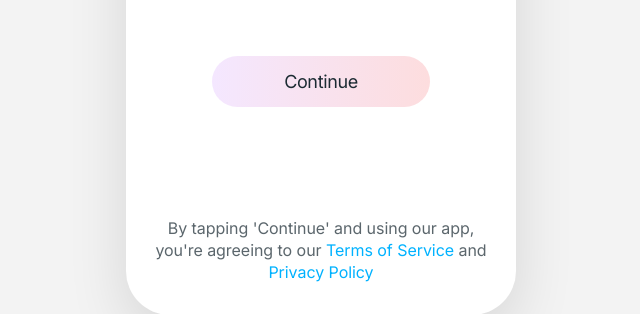
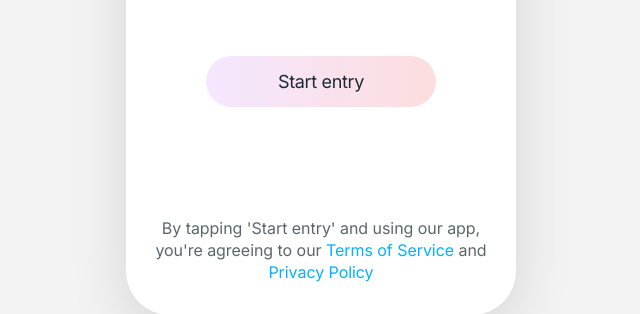
Before and after one commit to augustebruk/margo-basedspace-hack, a React (Vite) app: page / in a window 1280 px wide. Shown: the part 545-859 px from the top of the page, without its empty margins (319-959 px from the left). Built offline with nearby package versions, Linux system fonts and the light colour scheme.

Commit message:
Change button label to 'Start entry'
Rename the call-to-action from 'Continue' to 'Start entry', updating the button text, its aria-label, and the matching reference in the legal copy.

Co-authored-by: Auguste Brukstute <augustebruk@users.noreply.github.com>

```diff
--- a/src/Frame.tsx
+++ b/src/Frame.tsx
@@ -21,7 +21,7 @@ export const Frame = (): JSX.Element => {
         </h1>
 
         {/* Flexible spacer keeps the blob vertically centered between the
-            title and the Continue button, matching the mobile mockup. */}
+            title and the Start entry button, matching the mobile mockup. */}
         <div className="flex w-full flex-1 items-center justify-center">
           <div
             className="relative w-60 h-60 max-w-[80%] aspect-square bg-white rounded-full overflow-hidden"
@@ -38,10 +38,10 @@ export const Frame = (): JSX.Element => {
         <button
           type="button"
           className="all-[unset] box-border inline-flex items-center justify-center gap-2.5 px-[72px] py-3.5 relative rounded-[100px] bg-[linear-gradient(90deg,rgba(244,231,255,1)_0%,rgba(253,221,222,1)_100%)] cursor-pointer focus-visible:outline focus-visible:outline-2 focus-visible:outline-offset-2 focus-visible:outline-[#1c2b33]"
-          aria-label="Continue"
+          aria-label="Start entry"
         >
           <span className="relative [font-family:'Inter',Helvetica] font-normal text-[#1c2b33] text-lg text-center tracking-[-0.36px] leading-[1.3] whitespace-nowrap">
-            Continue
+            Start entry
           </span>
         </button>
 
@@ -51,7 +51,7 @@ export const Frame = (): JSX.Element => {
 
         <p className="relative self-stretch [font-family:'Inter',Helvetica] font-normal text-transparent text-base text-center tracking-[-0.32px] leading-[22px]">
           <span className="text-[#1c2b33b8] tracking-[-0.05px]">
-            By tapping &apos;Continue&apos; and using our app, you&apos;re
+            By tapping &apos;Start entry&apos; and using our app, you&apos;re
             agreeing to our{" "}
           </span>
           <a
```
